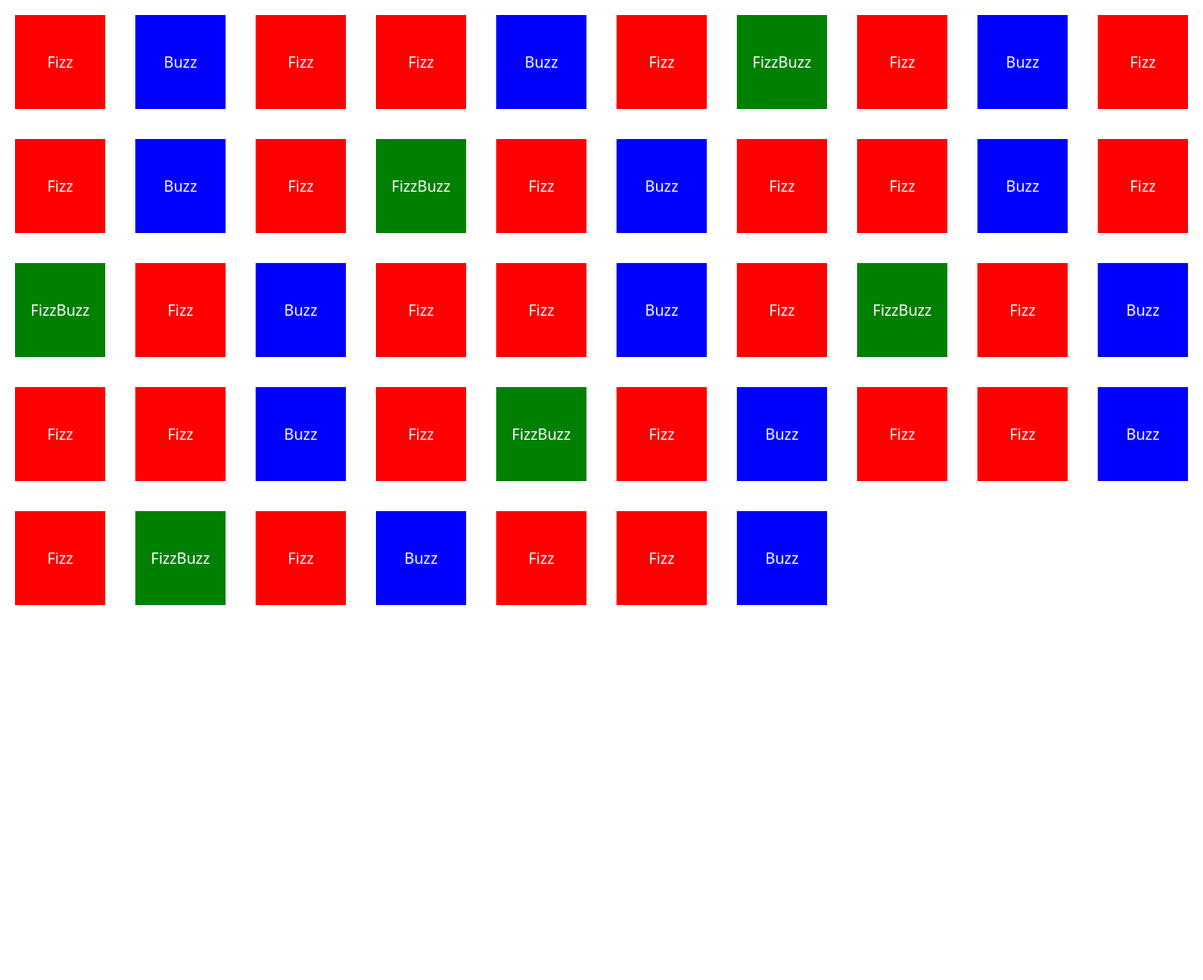
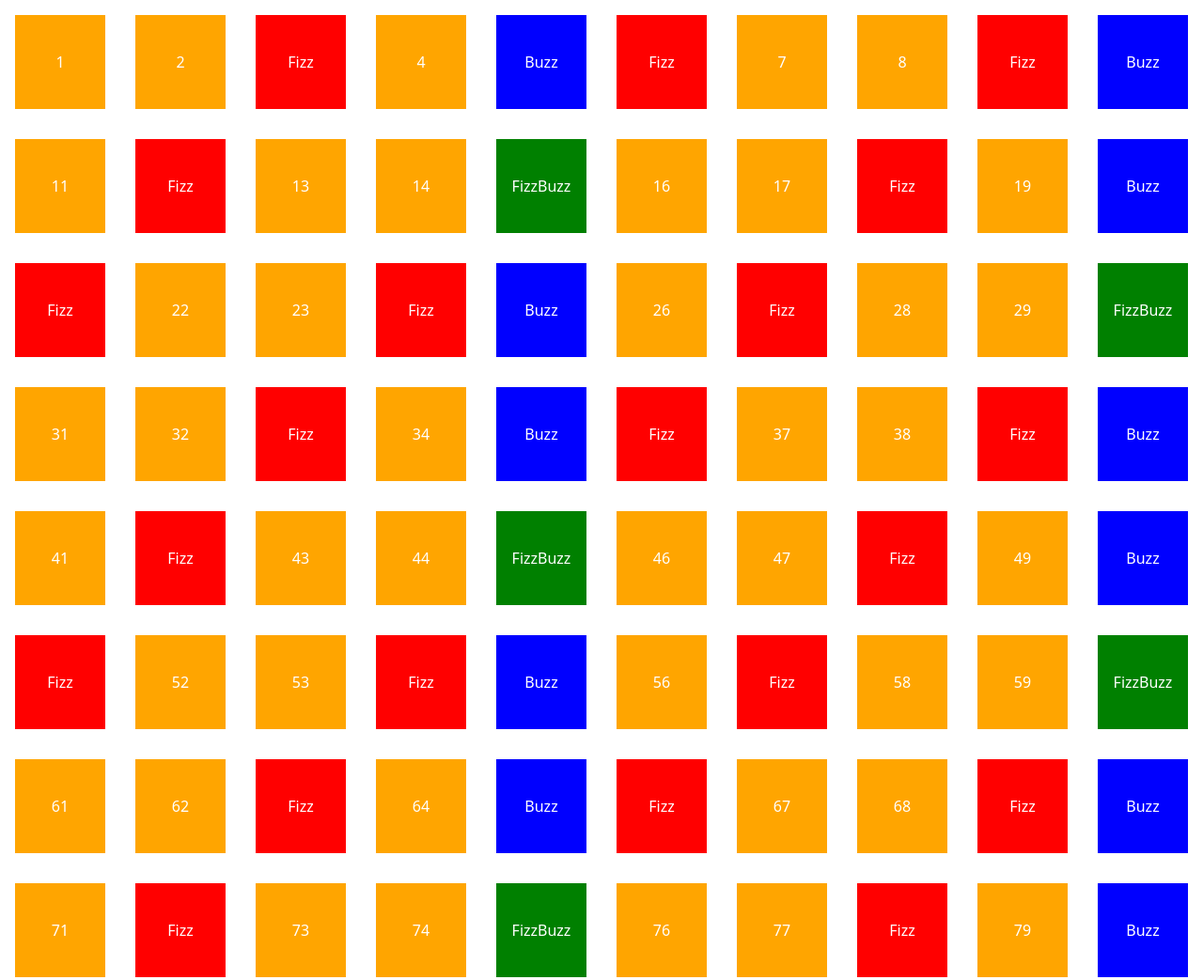
Before and after one commit to GiadaGallitto/js-fizzbuzz, a plain HTML site: page index.html in a window 1280 px wide. Shown: the top 1043 px of the page at 94% size. Before the commit the page ends 800 px from the top, so only its background shows below. Drawn offline with nearby package versions, Linux system fonts and the light colour scheme.

Commit message:
Add index boxes

```diff
--- a/css/style.css
+++ b/css/style.css
@@ -13,6 +13,11 @@ div.box{
     align-items: center;
 }
 
+.orange-number{
+    background-color: orange;
+    color: white;
+}
+
 .red-fizz{
     background-color: red;
 }
--- a/js/script.js
+++ b/js/script.js
@@ -25,6 +25,9 @@ for (let index = 1; index <= 100; index++ ) {
         element = fizzElement;
         divElement.classList.add("box", "red-fizz");
         divElement.append(fizzElement);
+    } else{
+        divElement.classList.add("box", "orange-number");
+        divElement.innerHTML = index;
     }
 
     containerElement.append(divElement);
```
